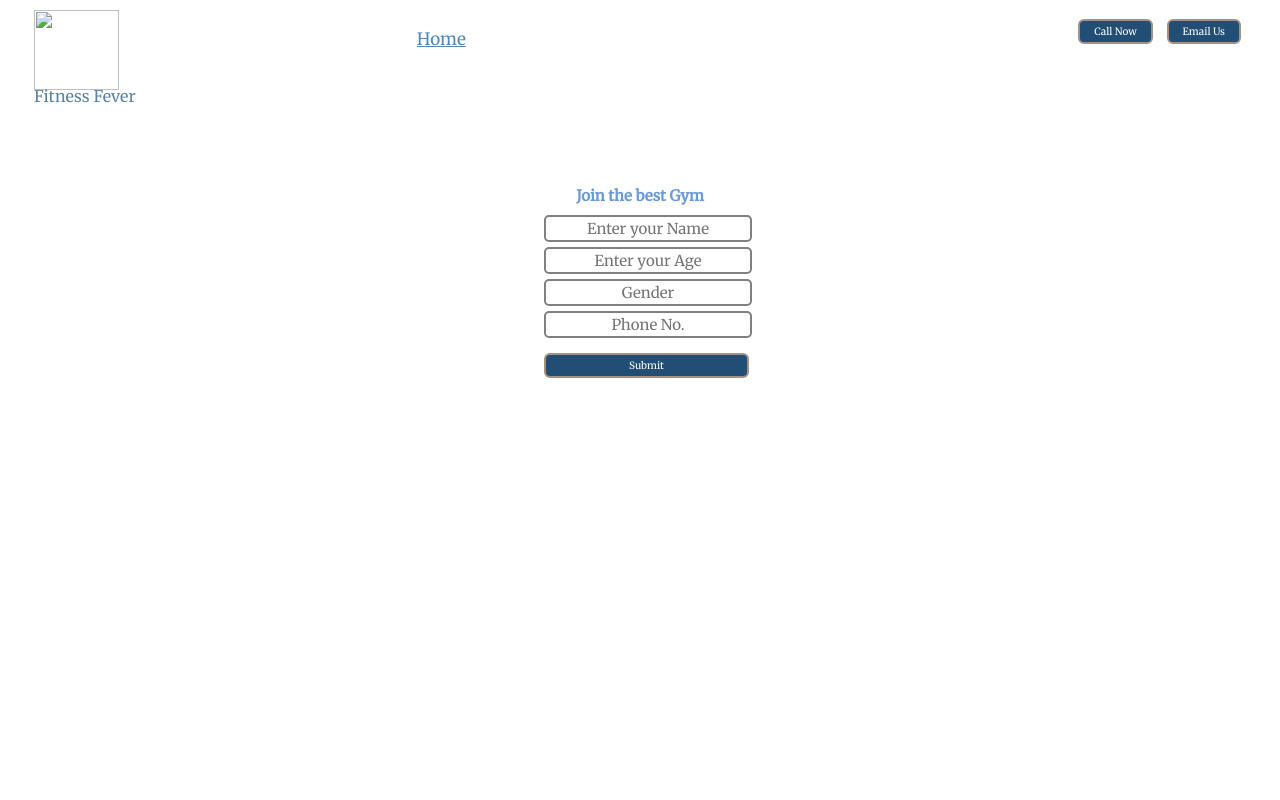
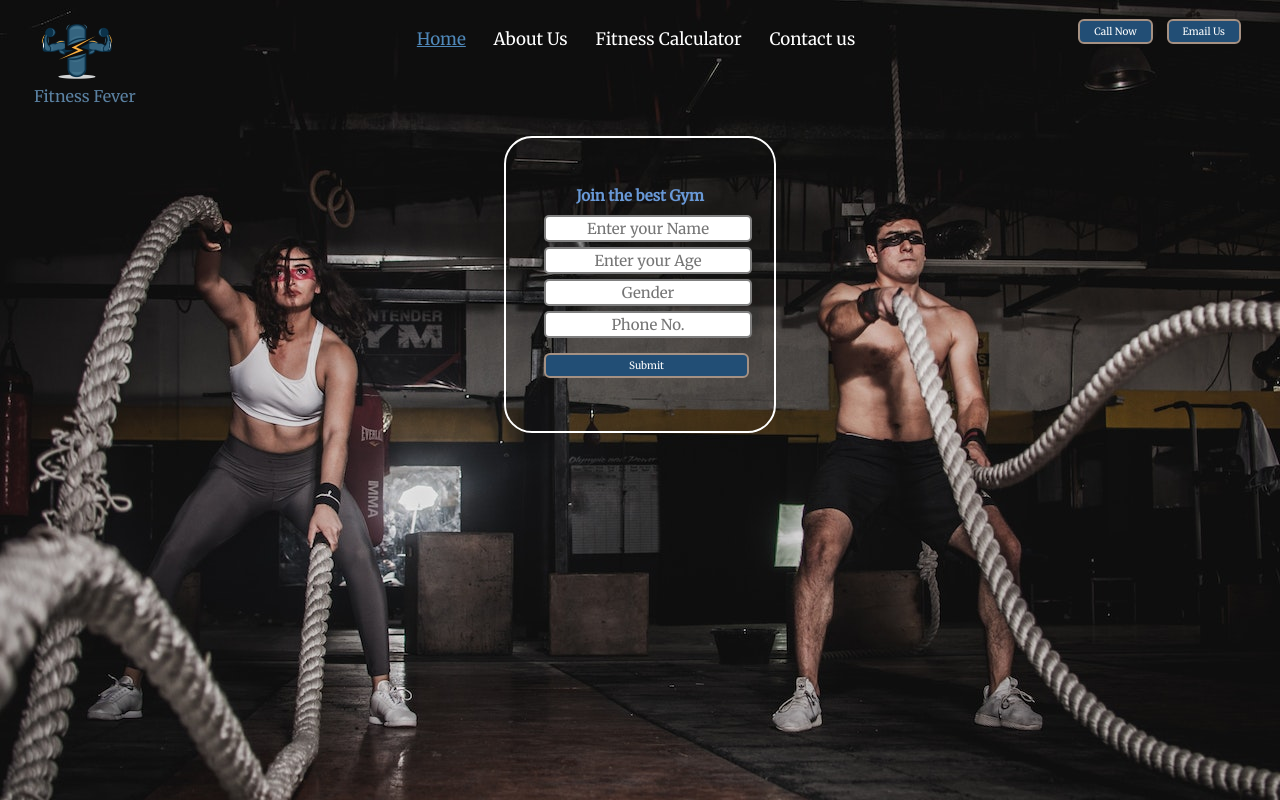
Before and after one commit to Chinmaya7064/myProject, a plain HTML site: page index.html in a window 1280 px wide. Drawn offline with Linux system fonts and the light colour scheme; the site is published under a folder, as on GitHub Pages, so addresses that start at the root find nothing.

Commit message:
Update index.html

```diff
--- a/index.html
+++ b/index.html
@@ -12,7 +12,7 @@
         body {
             margin: 0px;
             padding: 0px;
-            background: url("/Gym\ bg.jpg");
+            background: url("./Gym bg.jpg");
             font-family: 'Merriweather', serif;
         }
 
@@ -125,7 +125,7 @@
 <body>
     <header>
         <div class="left">
-            <img src="/gym logo.png.png" alt="">
+            <img src="./gym logo.png.png" alt="">
             <div>Fitness Fever</div>
         </div>
         <div class="mid">
```
